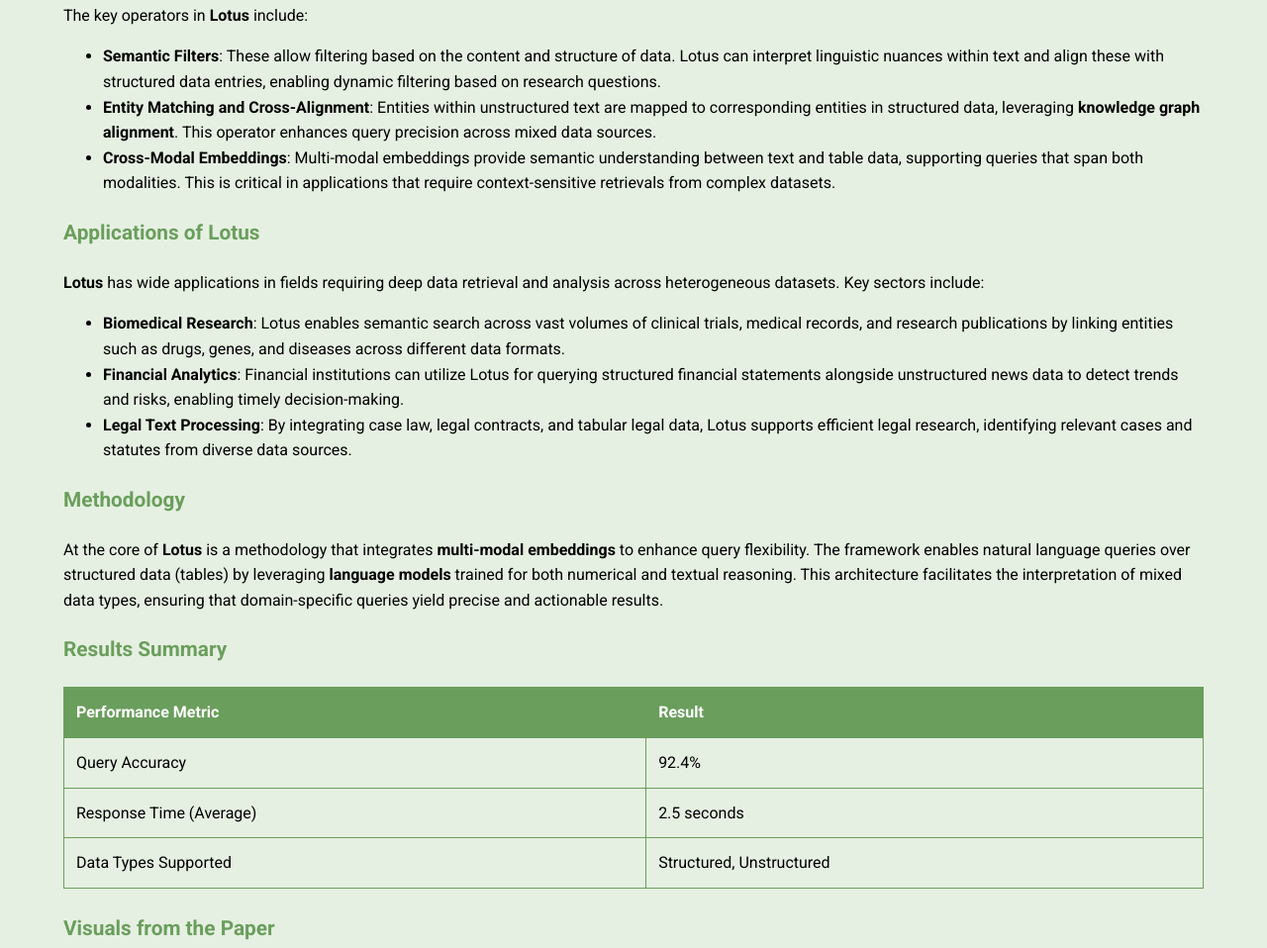
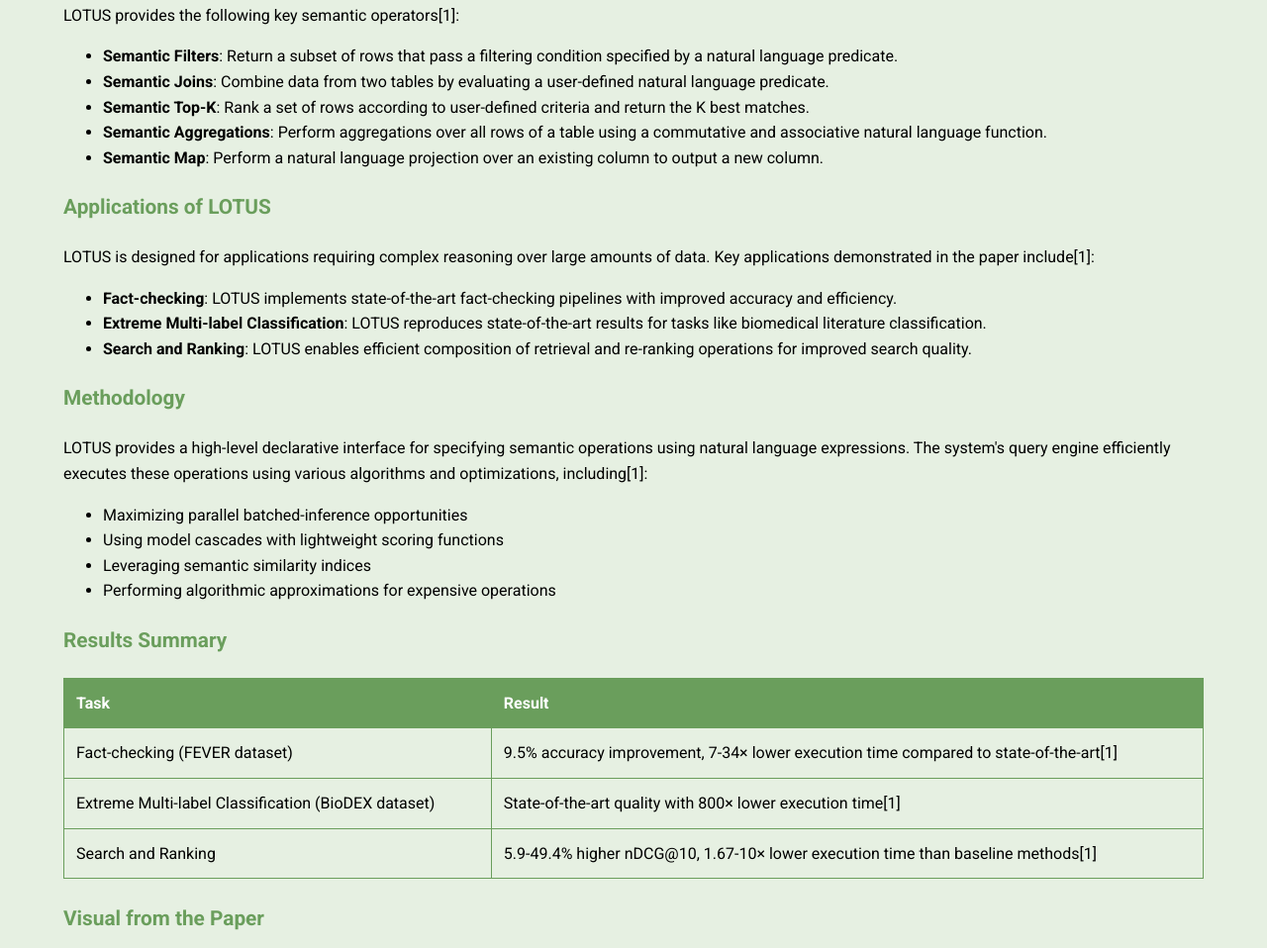
Before and after one commit to Nikhil22003/LOTUS, a plain HTML site: page index.html in a window 1280 px wide. Shown: the part 462-1420 px from the top of the page at 99% size. Drawn offline with Linux system fonts and the light colour scheme.

Commit message:
updated content

```diff
--- a/index.html
+++ b/index.html
@@ -267,47 +267,55 @@
             <p>The <strong>Lotus</strong> framework is a sophisticated method that integrates structured and unstructured data through a unique set of <strong>semantic operators</strong>. These operators, including <strong>semantic filtering</strong>, <strong>entity recognition</strong>, and <strong>cross-domain alignment</strong>, allow for advanced contextual querying, enhancing the interpretability of data relationships.</p>
 
             <h3>Semantic Operators</h3>
-            <p>The key operators in <strong>Lotus</strong> include:</p>
+            <p>LOTUS provides the following key semantic operators[1]:</p>
             <ul>
-                <li><strong>Semantic Filters</strong>: These allow filtering based on the content and structure of data. Lotus can interpret linguistic nuances within text and align these with structured data entries, enabling dynamic filtering based on research questions.</li>
-                <li><strong>Entity Matching and Cross-Alignment</strong>: Entities within unstructured text are mapped to corresponding entities in structured data, leveraging <strong>knowledge graph alignment</strong>. This operator enhances query precision across mixed data sources.</li>
-                <li><strong>Cross-Modal Embeddings</strong>: Multi-modal embeddings provide semantic understanding between text and table data, supporting queries that span both modalities. This is critical in applications that require context-sensitive retrievals from complex datasets.</li>
+                <li><strong>Semantic Filters</strong>: Return a subset of rows that pass a filtering condition specified by a natural language predicate.</li>
+                <li><strong>Semantic Joins</strong>: Combine data from two tables by evaluating a user-defined natural language predicate.</li>
+                <li><strong>Semantic Top-K</strong>: Rank a set of rows according to user-defined criteria and return the K best matches.</li>
+                <li><strong>Semantic Aggregations</strong>: Perform aggregations over all rows of a table using a commutative and associative natural language function.</li>
+                <li><strong>Semantic Map</strong>: Perform a natural language projection over an existing column to output a new column.</li>
             </ul>
 
-            <h3>Applications of Lotus</h3>
-            <p><strong>Lotus</strong> has wide applications in fields requiring deep data retrieval and analysis across heterogeneous datasets. Key sectors include:</p>
+            <h3>Applications of LOTUS</h3>
+            <p>LOTUS is designed for applications requiring complex reasoning over large amounts of data. Key applications demonstrated in the paper include[1]:</p>
             <ul>
-                <li><strong>Biomedical Research</strong>: Lotus enables semantic search across vast volumes of clinical trials, medical records, and research publications by linking entities such as drugs, genes, and diseases across different data formats.</li>
-                <li><strong>Financial Analytics</strong>: Financial institutions can utilize Lotus for querying structured financial statements alongside unstructured news data to detect trends and risks, enabling timely decision-making.</li>
-                <li><strong>Legal Text Processing</strong>: By integrating case law, legal contracts, and tabular legal data, Lotus supports efficient legal research, identifying relevant cases and statutes from diverse data sources.</li>
+                <li><strong>Fact-checking</strong>: LOTUS implements state-of-the-art fact-checking pipelines with improved accuracy and efficiency.</li>
+                <li><strong>Extreme Multi-label Classification</strong>: LOTUS reproduces state-of-the-art results for tasks like biomedical literature classification.</li>
+                <li><strong>Search and Ranking</strong>: LOTUS enables efficient composition of retrieval and re-ranking operations for improved search quality.</li>
             </ul>
 
             <h3>Methodology</h3>
-            <p>At the core of <strong>Lotus</strong> is a methodology that integrates <strong>multi-modal embeddings</strong> to enhance query flexibility. The framework enables natural language queries over structured data (tables) by leveraging <strong>language models</strong> trained for both numerical and textual reasoning. This architecture facilitates the interpretation of mixed data types, ensuring that domain-specific queries yield precise and actionable results.</p>
+            <p>LOTUS provides a high-level declarative interface for specifying semantic operations using natural language expressions. The system's query engine efficiently executes these operations using various algorithms and optimizations, including[1]:</p>
+            <ul>
+                <li>Maximizing parallel batched-inference opportunities</li>
+                <li>Using model cascades with lightweight scoring functions</li>
+                <li>Leveraging semantic similarity indices</li>
+                <li>Performing algorithmic approximations for expensive operations</li>
+            </ul>
 
             <h3>Results Summary</h3>
             <table>
                 <tr>
-                    <th>Performance Metric</th>
+                    <th>Task</th>
                     <th>Result</th>
                 </tr>
                 <tr>
-                    <td>Query Accuracy</td>
-                    <td>92.4%</td>
+                    <td>Fact-checking (FEVER dataset)</td>
+                    <td>9.5% accuracy improvement, 7-34× lower execution time compared to state-of-the-art[1]</td>
                 </tr>
                 <tr>
-                    <td>Response Time (Average)</td>
-                    <td>2.5 seconds</td>
+                    <td>Extreme Multi-label Classification (BioDEX dataset)</td>
+                    <td>State-of-the-art quality with 800× lower execution time[1]</td>
                 </tr>
                 <tr>
-                    <td>Data Types Supported</td>
-                    <td>Structured, Unstructured</td>
+                    <td>Search and Ranking</td>
+                    <td>5.9-49.4% higher nDCG@10, 1.67-10× lower execution time than baseline methods[1]</td>
                 </tr>
             </table>
 
-            <h3>Visuals from the Paper</h3>
-            <img src="paper-diagram.png" alt="Lotus Framework Diagram">
-            <p>Accuracy versus execution time (log-scale) for 3 short LOTUS programs, shown as Program A, B, and C, which implement distinct query pipelines for fact-checking on the FEVER dataset</p>
+            <h3>Visual from the Paper</h3>
+            <img src="paper-diagram.png" alt="LOTUS Performance Diagram">
+            <p>Figure 1: Accuracy versus execution time (log-scale) for 3 LOTUS programs (A, B, and C) implementing distinct query pipelines for fact-checking on the FEVER dataset. The blue star shows performance with LOTUS optimizations applied to Program B[1].</p>
         </div>
     </div>
 
```
